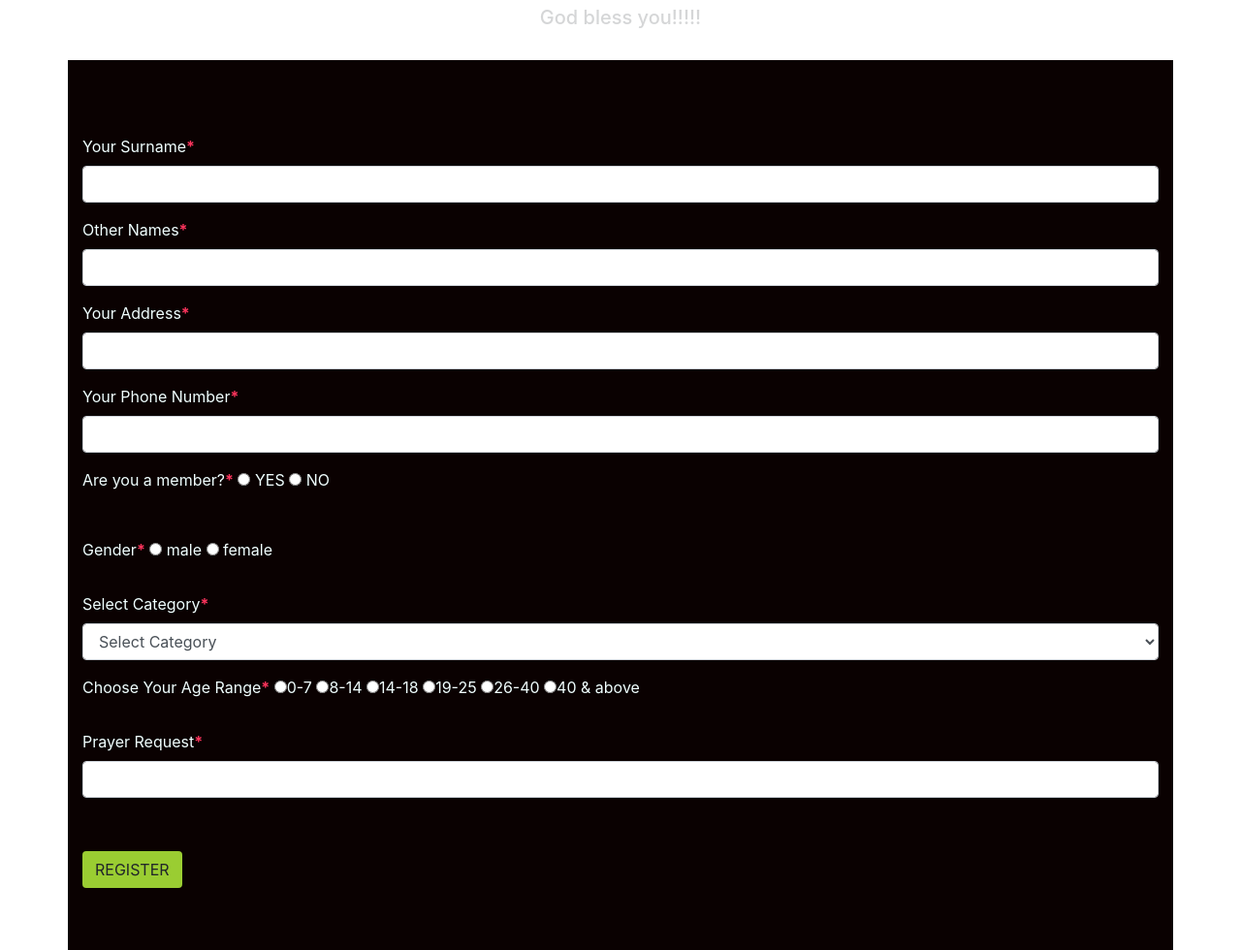
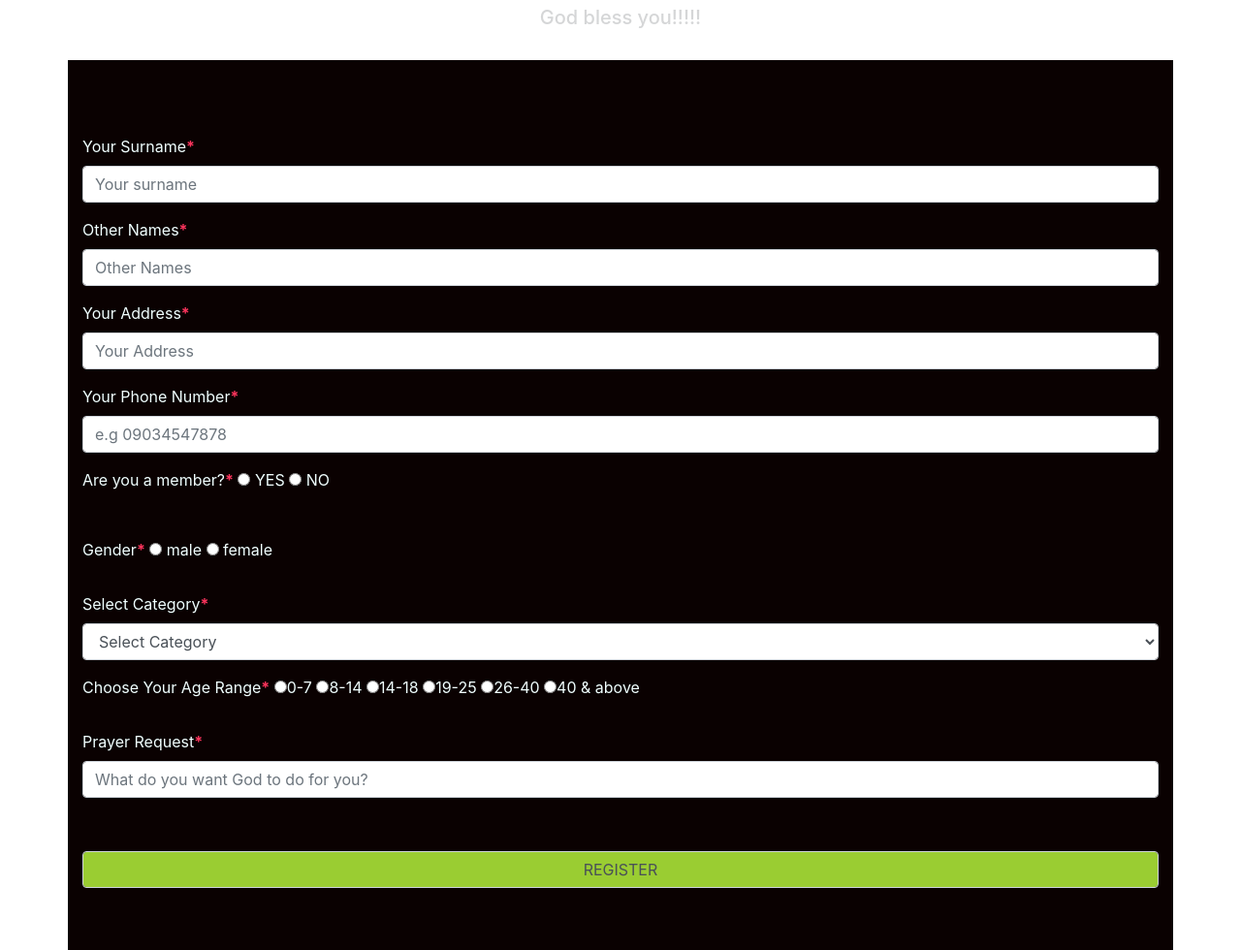
Before and after one commit to Ezeko/retreat, a PHP site: page /register in a window 1280 px wide. Shown: the part 232-1212 px from the top of the page at 97% size. Run offline with PHP 8.4, Linux system fonts and the light colour scheme.

Commit message:
add placeholders to form

```diff
--- a/js/campus.js
+++ b/js/campus.js
@@ -12,6 +12,7 @@ category.addEventListener('change', (e) => {
         institution.setAttribute('name', 'school')
         institution.setAttribute('type', 'text')
         institution.setAttribute('required', 'true')
+        institution.setAttribute('placeholder', 'Your School name?')
         institution.classList.add('form-control')
         school.appendChild(institution)
 
--- a/register.php
+++ b/register.php
@@ -31,7 +31,8 @@
 
 <body>
     <div class="container">
-    <a href="./"><img src='https://res.cloudinary.com/ezeko/image/upload/v1574728286/images/dlcm_logo_tyrhka.jpg'></a>
+        <a href="./"><img
+                src='https://res.cloudinary.com/ezeko/image/upload/v1574728286/images/dlcm_logo_tyrhka.jpg'></a>
         <span class="container span">
             <h3>Welcome to Deeper Life 2020 December Retreat Ore Region</h3>
             <h2>Do not hesitate to fill the below Spaces correctly</h2>
@@ -42,20 +43,22 @@
         <div id="form" class="black  white-text">
             <div class="form-group">
                 <label for="name">Your Surname<b>*</b></label>
-                <input type="text" id="name" name="surname" class="form-control" required />
+                <input type="text" id="name" name="surname" class="form-control" placeholder="Your surname" required />
             </div>
             <div class="form-group">
                 <label for="otherName">Other Names<b>*</b></label>
-                <input type="text" id='otherName'  class="form-control" name="otherName" required />
+                <input type="text" id='otherName' class="form-control" name="otherName" placeholder="Other Names"
+                    required />
             </div>
             <div class="form-group">
                 <label for="address">Your Address<b>*</b></label>
-                <input type="text" id="address" class="form-control" name="address" required />
+                <input type="text" id="address" class="form-control" name="address" placeholder="Your Address"
+                    required />
             </div>
 
             <div class="form-group">
                 <label for="number">Your Phone Number<b>*</b></label>
-                <input type="tel" class="form-control" name="number" required />
+                <input type="tel" class="form-control" name="number" placeholder="e.g 09034547878" required />
             </div>
             <div id="memberSelection" class="form-group">
                 <label for="member">Are you a member?<b>*</b>
@@ -98,7 +101,7 @@
             </div>
             <div class="no hidden" class="form-group">
                 <label for="denomination">Your Denomination<b>*</b></label>
-                <input type="text" class="form-control" name="denomination" />
+                <input type="text" class="form-control" name="denomination" placeholder="Enter your church e.g C.A.C" />
             </div>
             <div id="genderSelection">
                 <label for="gender">Gender<b>*</b></label>
@@ -162,10 +165,11 @@
             <br />
             <div class="input-field">
                 <label for="prayer">Prayer Request<b>*</b></label>
-                <input type="text" class="form-control" name="prayer" />
+                <input type="text" class="form-control" name="prayer"
+                    placeholder="What do you want God to do for you?" />
             </div>
 
-            <input type="submit" value="REGISTER" class="btn" />
+            <input type="submit" class="form-control" value="REGISTER" class="btn" />
         </div>
 
 
```
Lines whose indentation alone changed are shown as unchanged.
